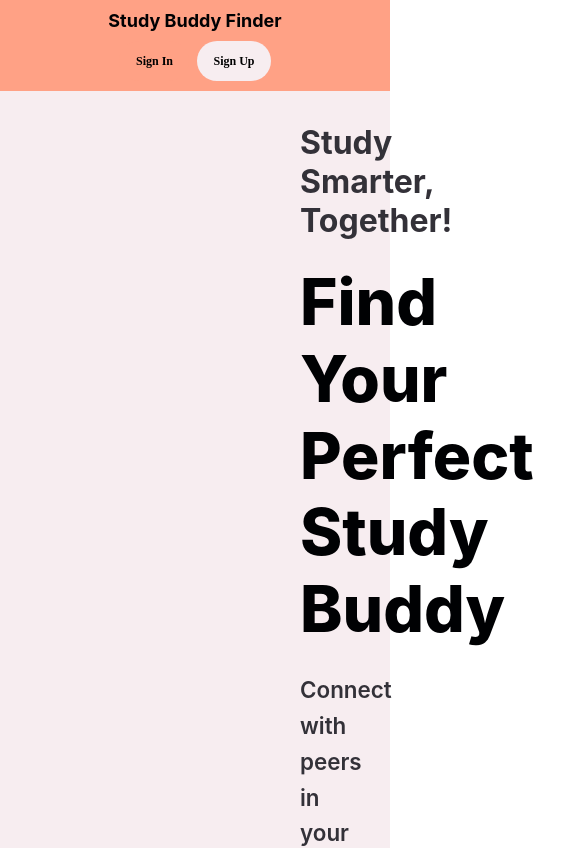
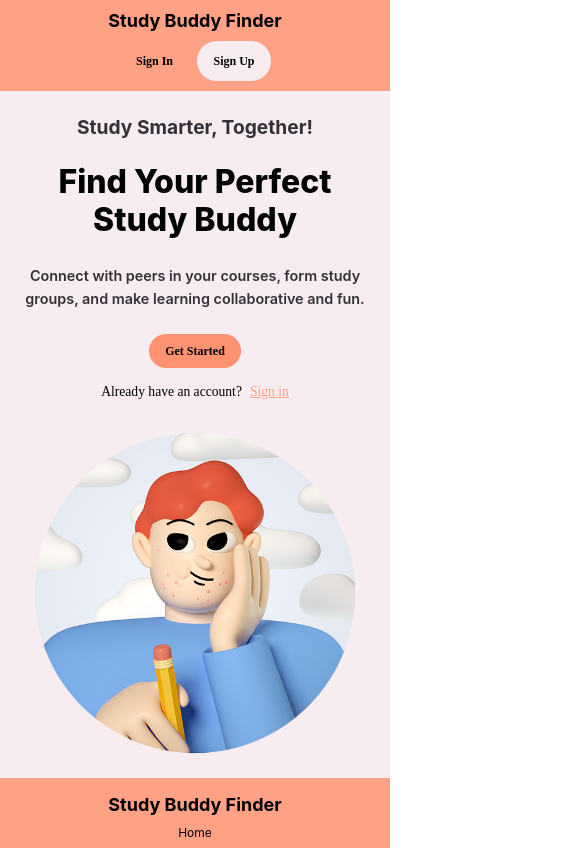
Before and after one commit to MinjaeKim9929/study-buddy-finder, a React (Create React App) app: page / in a window 390 px wide. Shown: the top 848 px of the page, 585 px wide, since content can reach past the window. Built offline with nearby package versions, Linux system fonts and the light colour scheme; a web font is replaced by a local one.

Commit message:
Add responsive design.

```diff
--- a/src/components/HeroSection/HeroSection.scss
+++ b/src/components/HeroSection/HeroSection.scss
@@ -74,4 +74,99 @@
 			height: auto;
 		}
 	}
+
+	@media (max-width: 1080px) {
+		padding: 2rem 100px;
+
+		.hero-content {
+			max-width: 55%;
+
+			.hero-subtitle {
+				font-size: 1.8rem;
+			}
+
+			.hero-title {
+				font-size: 3.2rem;
+			}
+
+			.hero-text {
+				font-size: 1.2rem;
+			}
+
+			.hero-buttons {
+				gap: 1rem;
+			}
+		}
+
+		.hero-image {
+			max-width: 45%;
+		}
+	}
+
+	@media (max-width: 768px) {
+		flex-direction: column;
+		padding: 2rem 1.5rem;
+		text-align: center;
+		min-height: auto;
+
+		.hero-content {
+			max-width: 100%;
+			align-items: center;
+
+			.hero-subtitle {
+				font-size: 1.5rem;
+			}
+
+			.hero-title {
+				font-size: 2.5rem;
+			}
+
+			.hero-text {
+				font-size: 1rem;
+			}
+
+			.hero-buttons {
+				flex-direction: column;
+				gap: 1rem;
+				justify-content: center;
+
+				.hero-signin {
+					font-size: 0.9rem;
+				}
+			}
+		}
+
+		.hero-image {
+			max-width: 80%;
+			margin-top: 2rem;
+		}
+	}
+
+	@media (max-width: 480px) {
+		padding: 1.5rem 1rem;
+
+		.hero-content {
+			.hero-subtitle {
+				font-size: 1.2rem;
+			}
+
+			.hero-title {
+				font-size: 2rem;
+			}
+
+			.hero-text {
+				font-size: 0.9rem;
+			}
+
+			.hero-buttons {
+				.hero-signin {
+					font-size: 0.85rem;
+				}
+			}
+		}
+
+		.hero-image {
+			max-width: 90%;
+		}
+	}
 }
```
